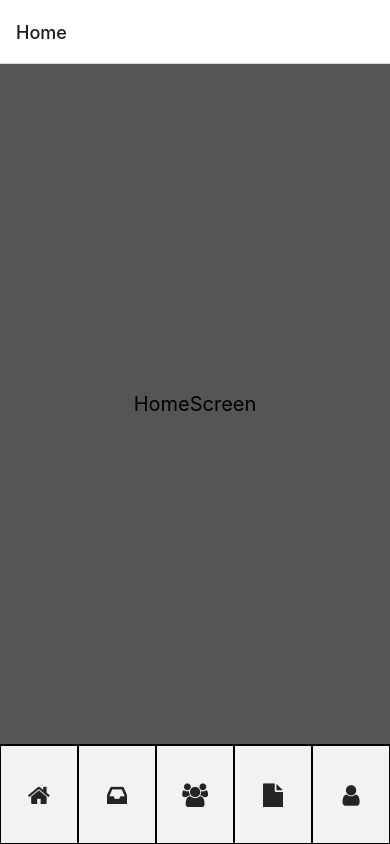
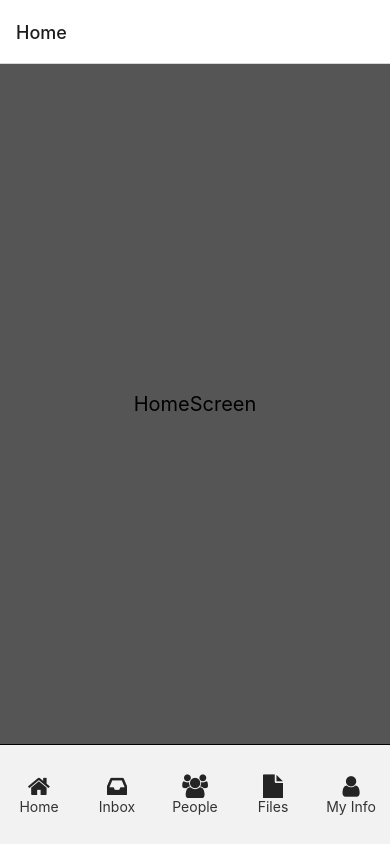
Before and after one commit to WalterEschenbach/hr, a React Native app: screen /Benefits in a window 390 px wide. Built offline with nearby package versions, Linux system fonts and the light colour scheme.

Commit message:
remove borders and update text in bottom nav

```diff
--- a/src/components/items/NavButtonBottom.js
+++ b/src/components/items/NavButtonBottom.js
@@ -1,5 +1,5 @@
 import React from 'react';
-import { StyleSheet, TouchableOpacity } from 'react-native';
+import { StyleSheet, TouchableOpacity, Text } from 'react-native';
 import { Icon } from 'react-native-elements';
 
 export default function NavButtonBottom({ navigation, tab }) {
@@ -9,6 +9,7 @@ export default function NavButtonBottom({ navigation, tab }) {
             style={styles.tab}
             onPress={() => navigation.navigate(title)}>
             <Icon style={styles.icon} name={icon} type='font-awesome' />
+            <Text style={styles.text}>{title}</Text>
         </TouchableOpacity>
     );
 };
@@ -19,10 +20,11 @@ const styles = StyleSheet.create({
         justifyContent: 'center',
         alignItems: 'center',
         height: '100%',
-        borderWidth: 1,
-        borderColor: '#000000',
     },
     icon: {
         color: '#333',
     },
+    text: {
+        color: '#333',
+    },
 });
```
